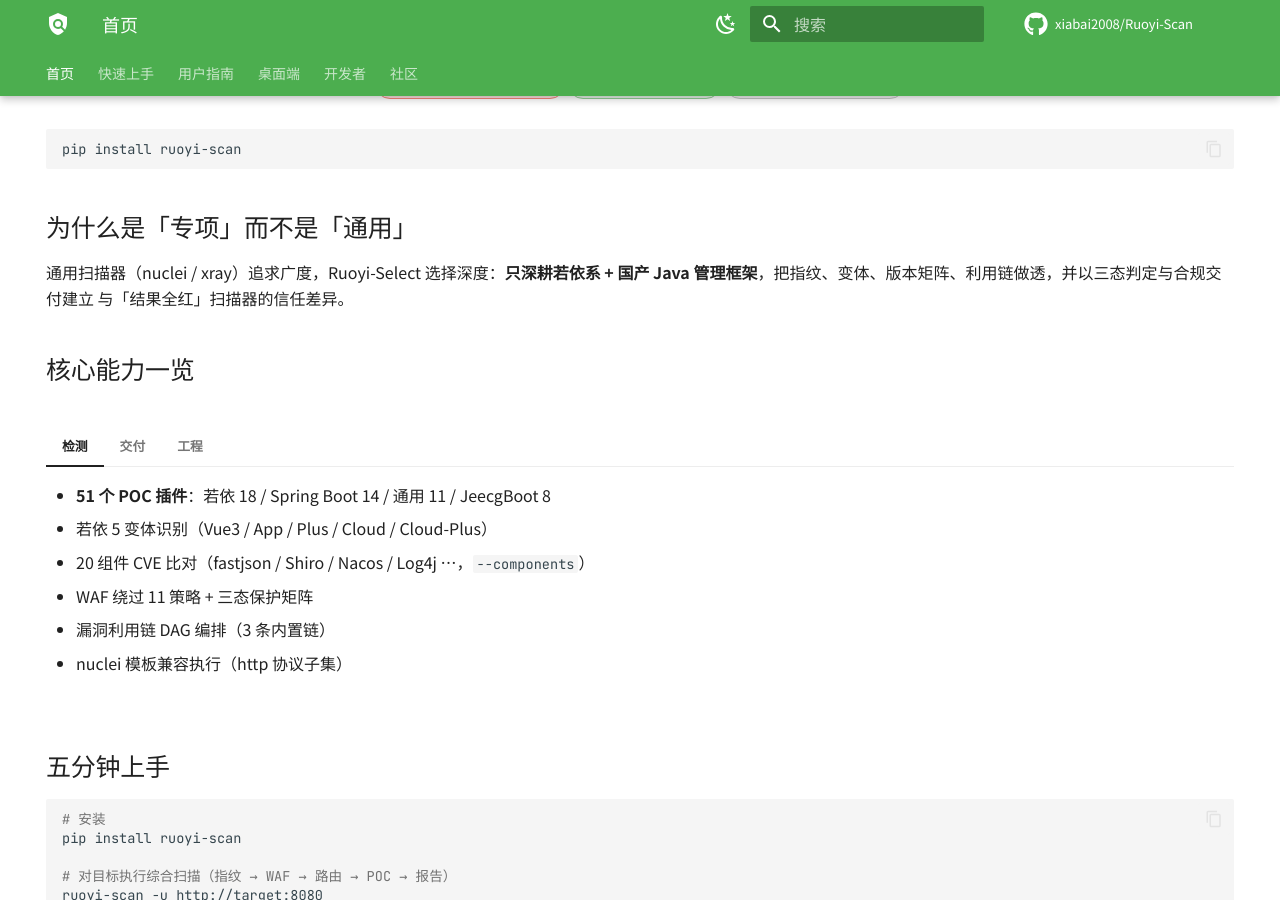
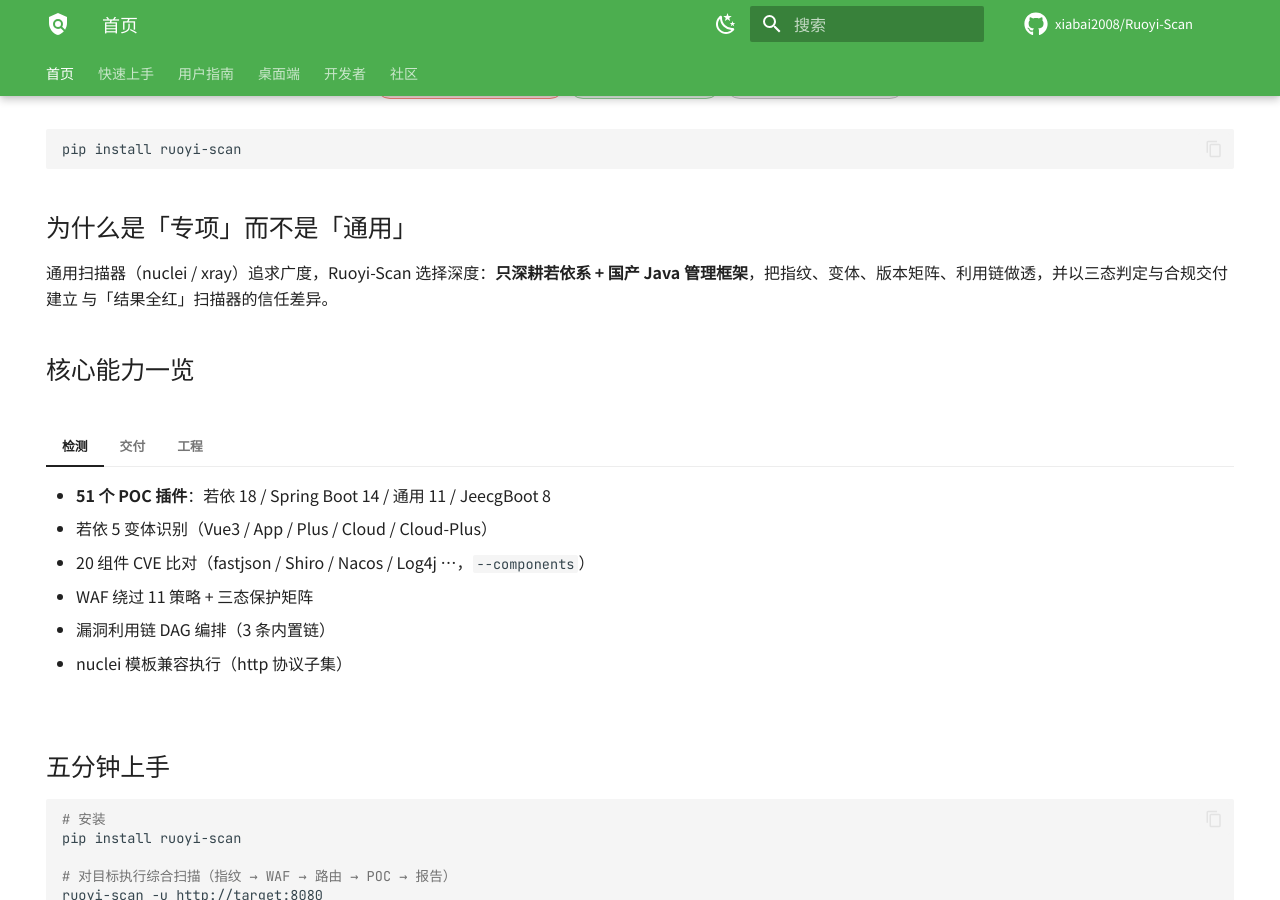
Before and after one commit to xiabai2008/ruoyi-scan, an MkDocs documentation site: the page built from docs/index.md, in a window 1280 px wide and 900 px high, scrolled down 400 px. Built offline with MkDocs 1.6.1 and Material for MkDocs 9.7.7, drawn with Linux system fonts in a browser that asks for light colours; comment, search, counter and statistics services are not loaded; grey boxes are pictures that could not be loaded.

Commit message:
fix(docs): 文档站 URL 大小写修正 + 首页项目名笔误
- mkdocs.yml site_url 改为小写 ruoyi-scan：GitHub Pages 路径大小写敏感，大写入口返回 404，导致页面 canonical / sitemap 全部指向失效地址，影响搜索引擎收录
- docs/index.md 修正首页正文笔误：Ruoyi-Select -> Ruoyi-Scan

```diff
--- a/docs/index.md
+++ b/docs/index.md
@@ -37,7 +37,7 @@
 
 ## 为什么是「专项」而不是「通用」
 
-通用扫描器（nuclei / xray）追求广度，Ruoyi-Select 选择深度：**只深耕若依系 + 国产
+通用扫描器（nuclei / xray）追求广度，Ruoyi-Scan 选择深度：**只深耕若依系 + 国产
 Java 管理框架**，把指纹、变体、版本矩阵、利用链做透，并以三态判定与合规交付建立
 与「结果全红」扫描器的信任差异。
 
--- a/mkdocs.yml
+++ b/mkdocs.yml
@@ -8,7 +8,7 @@
 site_name: Ruoyi-Scan
 site_description: 若依（RuoYi）专项漏洞扫描器 —— 插件化 / 三态判定 / 合规交付
 site_author: XIABAI
-site_url: https://xiabai2008.github.io/Ruoyi-Scan/
+site_url: https://xiabai2008.github.io/ruoyi-scan/
 repo_name: xiabai2008/Ruoyi-Scan
 repo_url: https://github.com/xiabai2008/Ruoyi-Scan
 edit_uri: edit/main/docs/
```
